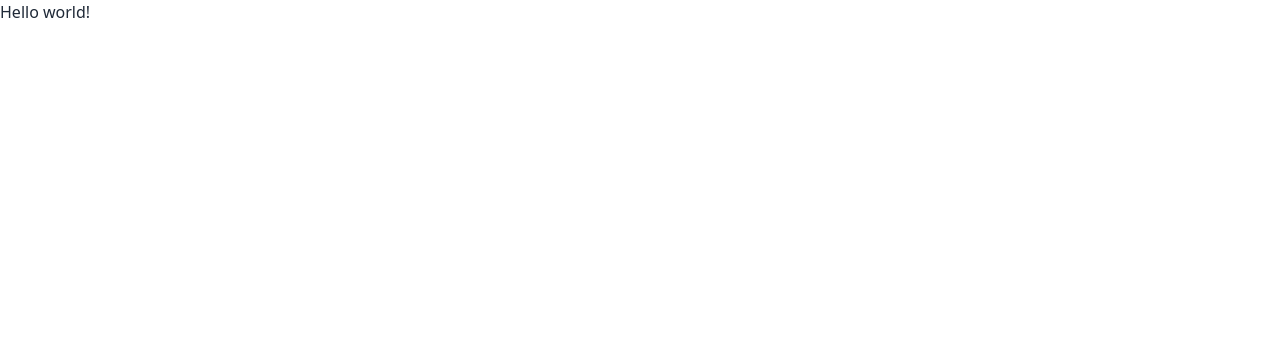
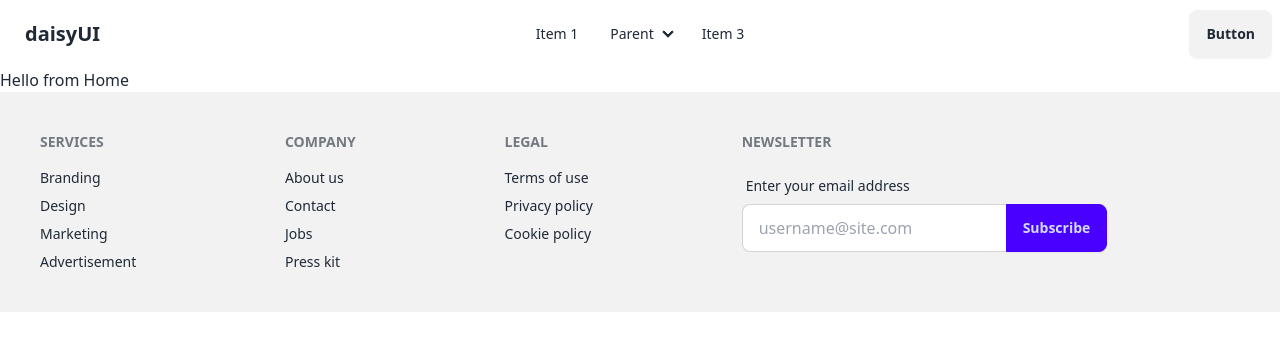
Before and after one commit to SenWan/recipe-share, a React (Vite) app: page / in a window 1280 px wide. Shown: the top 350 px of the page. Built offline with nearby package versions, Linux system fonts and the light colour scheme.

Commit message:
basic layout and routes setup

```diff
--- a/src/components/shared/Footer.jsx
+++ b/src/components/shared/Footer.jsx
@@ -0,0 +1,42 @@
+const Footer = () => {
+    return (
+        <div>
+            <footer className="footer p-10 bg-base-200 text-base-content">
+  <nav>
+    <h6 className="footer-title">Services</h6>
+    <a className="link link-hover">Branding</a>
+    <a className="link link-hover">Design</a>
+    <a className="link link-hover">Marketing</a>
+    <a className="link link-hover">Advertisement</a>
+  </nav>
+  <nav>
+    <h6 className="footer-title">Company</h6>
+    <a className="link link-hover">About us</a>
+    <a className="link link-hover">Contact</a>
+    <a className="link link-hover">Jobs</a>
+    <a className="link link-hover">Press kit</a>
+  </nav>
+  <nav>
+    <h6 className="footer-title">Legal</h6>
+    <a className="link link-hover">Terms of use</a>
+    <a className="link link-hover">Privacy policy</a>
+    <a className="link link-hover">Cookie policy</a>
+  </nav>
+  <form>
+    <h6 className="footer-title">Newsletter</h6>
+    <fieldset className="form-control w-80">
+      <label className="label">
+        <span className="label-text">Enter your email address</span>
+      </label>
+      <div className="join">
+        <input type="text" placeholder="username@site.com" className="input input-bordered join-item" />
+        <button className="btn btn-primary join-item">Subscribe</button>
+      </div>
+    </fieldset>
+  </form>
+</footer>
+        </div>
+    );
+};
+
+export default Footer;
--- a/src/components/shared/Navbar.jsx
+++ b/src/components/shared/Navbar.jsx
@@ -1,5 +1,3 @@
-import React from 'react';
-
 const Navbar = () => {
     return (
         <div className="navbar bg-base-100">
--- /dev/null
+++ b/src/layouts/MainLayout.jsx
@@ -0,0 +1,15 @@
+import { Outlet } from "react-router-dom";
+import Navbar from "../components/shared/Navbar";
+import Footer from "../components/shared/Footer";
+
+const MainLayout = () => {
+    return (
+        <div>
+            <Navbar></Navbar>
+            <Outlet></Outlet>
+            <Footer></Footer>
+        </div>
+    );
+};
+
+export default MainLayout;
--- /dev/null
+++ b/src/pages/Home.jsx
@@ -0,0 +1,9 @@
+const Home = () => {
+    return (
+        <div>
+            <h1>Hello from Home</h1>
+        </div>
+    );
+};
+
+export default Home;
--- a/src/routes/Routes.jsx
+++ b/src/routes/Routes.jsx
@@ -1,9 +1,17 @@
 import { createBrowserRouter } from "react-router-dom";
+import MainLayout from "../layouts/MainLayout";
+import Home from "../pages/Home";
 
 const router = createBrowserRouter([
     {
         path: "/",
-        element: <div>Hello world!</div>,
+        element: <MainLayout></MainLayout>,
+        children: [
+            {
+                index:true,
+                element: <Home></Home>,
+            }
+        ]
       },
 ])
 
```
